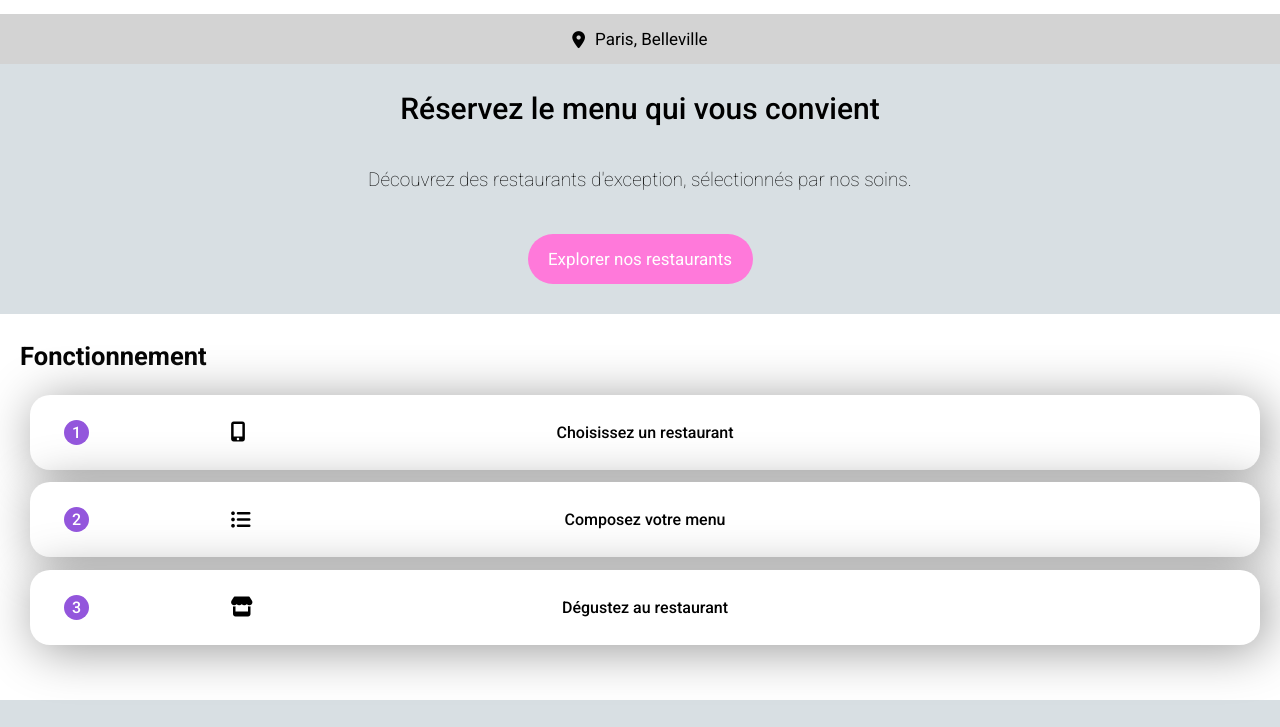
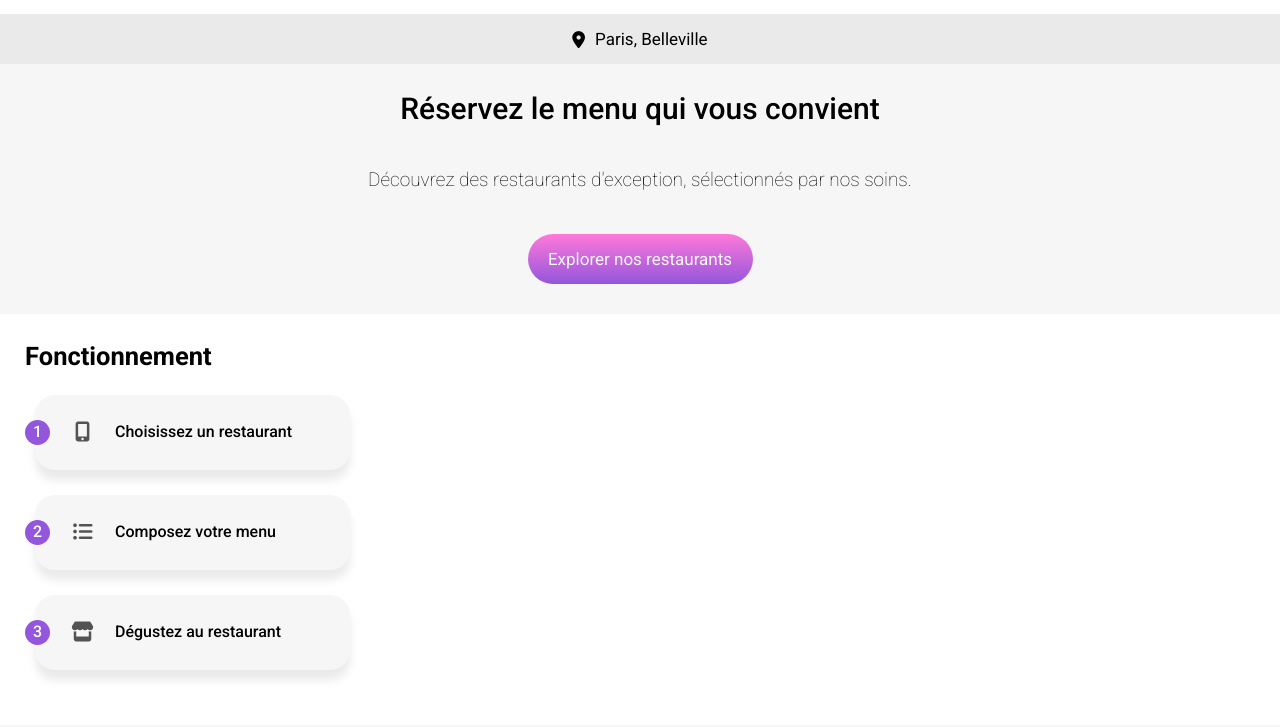
Before and after one commit to Rhomard/RomainHaar_3_11022022, a website: page index.html in a window 1280 px wide. Shown: the part 61-788 px from the top of the page. Drawn offline with Linux system fonts and the light colour scheme; a web font is replaced by a local one.

Commit message:
clean page accueil + change mixin button / class steps

```diff
--- a/index.html
+++ b/index.html
@@ -29,21 +29,17 @@
                   <section class="slogan">
                         <h1>Réservez le menu qui vous convient</h1>
                         <p>Découvrez des restaurants d'exception, sélectionnés par nos soins.</p>
-                        <button class="slogan__button">Explorer nos restaurants</button>
+                        <button class="button">Explorer nos restaurants</button>
                   </section>
 
                   <section class="fonctionnement">
                         <h2>Fonctionnement</h2>
-                        <div class="fonctionnement__buttons">
-                              <button class="button">
-                                    <span class="button__number">1</span><i class="fa-solid fa-mobile-screen-button"></i>Choisissez un restaurant
-                              </button>
-                              <button class="button">
-                                    <span class="button__number">2</span><i class="fa-solid fa-list-ul"></i>Composez votre menu
-                              </button>
-                              <button class="button">
-                                    <span class="button__number">3</span><i class="fa-solid fa-store"></i>Dégustez au restaurant
-                              </button>
+                        <div class="fonctionnement__steps">
+                              <div class="steps">
+                                    <span class="steps__number">1</span><i class="fa-solid fa-mobile-screen-button"></i>Choisissez un restaurant
+                              </div>
+                              <div class="steps"><span class="steps__number">2</span><i class="fa-solid fa-list-ul"></i>Composez votre menu</div>
+                              <div class="steps"><span class="steps__number">3</span><i class="fa-solid fa-store"></i>Dégustez au restaurant</div>
                         </div>
                   </section>
 
@@ -51,8 +47,9 @@
                         <h2>Restaurants</h2>
 
                         <div class="restaurants__cards">
+                              <a href="la-palette-du-gout.html">
                                     <div class="card">
-                                    <a href="la-palette-du-gout.html">
+                                          <div class="card--new">Nouveau</div>
                                           <div class="card__image"><img src="public/img/palette.jpg" alt="Photo de la Palette du goût" /></div>
 
                                           <div class="card__body">
@@ -70,10 +67,11 @@
                                                       <i class="fa-regular fa-heart"></i>
                                                 </div>
                                           </div>
+                                    </div>
                               </a>
-                              </div>
+                              <a href="la-note-enchantee.html">
                                     <div class="card">
-                                    <a href="la-note-enchantee.html">
+                                          <div class="card--new">Nouveau</div>
                                           <div class="card__image"><img src="public/img/note.jpg" alt="Photo de la Palette du goût" /></div>
 
                                           <div class="card__body">
@@ -91,10 +89,10 @@
                                                       <i class="fa-regular fa-heart"></i>
                                                 </div>
                                           </div>
+                                    </div>
                               </a>
-                              </div>
+                              <a href="a-la-francaise.html">
                                     <div class="card">
-                                    <a href="a-la-francaise.html">
                                           <div class="card__image"><img src="public/img/francaise.jpg" alt="Photo de la Palette du goût" /></div>
 
                                           <div class="card__body">
@@ -112,10 +110,10 @@
                                                       <i class="fa-regular fa-heart"></i>
                                                 </div>
                                           </div>
+                                    </div>
                               </a>
-                              </div>
+                              <a href="le-delice-des-sens.html">
                                     <div class="card">
-                                    <a href="le-delice-des-sens.html">
                                           <div class="card__image"><img src="public/img/delice.jpg" alt="Photo de la Palette du goût" /></div>
 
                                           <div class="card__body">
@@ -133,8 +131,8 @@
                                                       <i class="fa-regular fa-heart"></i>
                                                 </div>
                                           </div>
+                                    </div>
                               </a>
-                              </div>
                         </div>
                   </section>
             </main>
--- a/sass/layout/_header.scss
+++ b/sass/layout/_header.scss
@@ -6,6 +6,7 @@
       align-items: center;
       flex-wrap: wrap;
       width: 100%;
+      box-shadow: 0px 20px 5px $colour-black;
       &__logo {
             display: flex;
             align-items: center;
--- a/sass/pages/_accueil.scss
+++ b/sass/pages/_accueil.scss
@@ -30,23 +30,12 @@
             font-size: 1.9rem;
             font-weight: 200;
       }
-      &__button {
-            color: $colour-white;
-            background-color: $colour-secondary;
-            border-radius: 100px;
-            height: 50px;
-            border: none;
-            width: 225px;
-            cursor: pointer;
-            font-weight: 400;
-            font-size: 1.7rem;
-      }
 }
 
 .fonctionnement {
-      padding: 30px 20px 30px 20px;
-      &__buttons {
-            height: 300px;
+      padding: 30px 25px 30px 25px;
+      &__steps {
+            height: 325px;
             padding: 25px 0px 25px 0px;
             display: flex;
             flex-direction: column;
@@ -54,14 +43,60 @@
       }
 }
 
+.steps {
+      display: flex;
+      align-items: center;
+      color: $colour-black;
+      background: $colour-lightgrey;
+      font-weight: 500;
+      font-size: 1.6rem;
+      cursor: pointer;
+      height: 75px;
+      border-radius: 20px;
+      border: none;
+      box-shadow: $shadow;
+      margin-left: 10px;
+      width: 315px;
+      &:hover {
+            background: $colour-button-hover;
+            color: $colour-primary;
+      }
+      i {
+            display: flex;
+            justify-content: center;
+            color: $colour-darkgrey;
+            font-size: 20px;
+            width: 80px;
+            padding-left: 15px;
+      }
+      &__number {
+            background-color: $colour-primary;
+            color: $colour-white;
+            font-weight: 500;
+            border-radius: 20px;
+            position: absolute;
+            left: 25px;
+            width: 25px;
+            height: 25px;
+            vertical-align: center;
+            display: flex;
+            justify-content: center;
+            align-items: center;
+      }
+}
+
 .restaurants {
       background-color: $colour-lightgrey;
       padding: 30px 20px 30px 20px;
+      &__cards a {
+            text-decoration: none;
+            color: $colour-black;
+      }
 }
 
 footer {
       padding: 30px 20px 30px 20px;
-      background-color: $colour-black;
+      background-color: $colour-darkgrey;
       ul {
             list-style: none;
       }
--- a/sass/utils/_mixins.scss
+++ b/sass/utils/_mixins.scss
@@ -1,3 +1,74 @@
+@mixin button {
+      color: $colour-lightgrey;
+      background: linear-gradient($colour-secondary, $colour-primary);
+      border-radius: 100px;
+      height: 50px;
+      border: none;
+      width: 225px;
+      cursor: pointer;
+      font-weight: 400;
+      font-size: 1.7rem;
+      &:hover,
+      :active {
+            background: linear-gradient($colour-primary, $colour-secondary);
+            color: $colour-black;
+            transform: scale(1.1);
+            transition: 0.8s;
+      }
+}
+
+@mixin card {
+      background-color: $colour-white;
+      border-radius: 20px 20px 20px 20px;
+      margin: 25px 0px 0px 0px;
+      box-shadow: $shadow;
+      position: relative;
+      height: 265px;
+      overflow: hidden;
+      img {
+            object-fit: cover;
+            position: absolute;
+            top: -60px;
+            height: 250px;
+            width: 100%;
+            border-radius: 20px 20px 0px 0px;
+      }
+      &__body {
+            margin: 15px 20px 15px 20px;
+      }
+      &__title {
+            position: absolute;
+            bottom: 30px;
+            font-weight: 500;
+            margin-bottom: 10px;
+      }
+      &__localisation {
+            position: absolute;
+            bottom: 15px;
+            font-size: 1.5rem;
+            font-weight: 200;
+      }
+      &__favoris {
+            position: absolute;
+            bottom: 25px;
+            right: 30px;
+      }
+      i {
+            font-size: 2.5rem;
+      }
+      &--new {
+            position: absolute;
+            z-index: 1;
+            top: 15px;
+            right: 15px;
+            border-radius: 3px;
+            background-color: $colour-ter;
+            color: #008c66;
+            font-size: 1.5rem;
+            padding: 8px 10px;
+      }
+}
+
 @mixin heading-shadow($colour: lightness-shift($colour-primary), $offset: $heading-shadow-size) {
       text-shadow: $offset $offset $colour;
 }
@@ -20,79 +91,3 @@
             transform: translate(-50%, -50%);
       }
 }
-
-@mixin button {
-      display: flex;
-      justify-content: center;
-      align-items: center;
-      color: $colour-black;
-      background: $colour-white;
-      font-weight: 500;
-      font-size: 1.6rem;
-      cursor: pointer;
-      height: 75px;
-      border-radius: 20px;
-      border: none;
-      box-shadow: 5px 5px 50px #999;
-      margin-left: 10px;
-      &:hover {
-            background: $colour-primary;
-            color: $colour-accent;
-      }
-      i {
-            position: absolute;
-            left: 18%;
-            font-size: 20px;
-      }
-      &__number {
-            background-color: $colour-primary;
-            color: $colour-white;
-            font-weight: 500;
-            border-radius: 20px;
-            position: absolute;
-            left: 5%;
-            width: 25px;
-            height: 25px;
-            vertical-align: center;
-            display: flex;
-            justify-content: center;
-            align-items: center;
-      }
-}
-
-@mixin card {
-      background-color: $colour-white;
-      display: flex;
-      flex-direction: column;
-      border-radius: 20px 20px 20px 20px;
-      overflow: hidden;
-      margin: 25px 0px 0px 0px;
-      img {
-            object-fit: cover;
-            width: 120%;
-            height: 120%;
-            height: 175px;
-            border-radius: 20px 20px 0px 0px;
-      }
-      a {
-            text-decoration: none;
-            color: $colour-black;
-      }
-      &__body {
-            display: flex;
-            justify-content: space-between;
-            align-items: center;
-            margin: 15px 20px 15px 20px;
-      }
-      &__title {
-            font-weight: 500;
-            margin-bottom: 10px;
-      }
-      &__localisation {
-            font-size: 1.5rem;
-            font-weight: 200;
-      }
-      i {
-            font-size: 2.5rem;
-      }
-}
--- a/sass/utils/_variables.scss
+++ b/sass/utils/_variables.scss
@@ -1,12 +1,17 @@
 $colour-primary: #9356dc;
 $colour-secondary: #ff79da;
 $colour-ter: #99e2d0;
+$colour-lightgrey: #f6f6f6;
+$colour-grey: #eaeaea;
+$colour-darkgrey: #535353;
+$colour-black: black;
+$colour-white: #fff;
+$colour-button-hover: #f8ebff;
+
+$shadow: 0px 10px 10px $colour-grey;
+
+$colour-invalid: #db464b;
 $colour-accent: #d6fff5;
-$colour-grey: #d3d3d3;
-$colour-lightgrey: #d8dfe3;
-$colour-white: #fff;
-$colour-black: black;
-$colour-invalid: #db464b;
 
 $heading-shadow-size: 0.55rem;
 $layout-margin: 6rem;
```
Also changed, not shown: public/css/style.css, 1 other file. Lines whose indentation alone changed are shown as unchanged.
